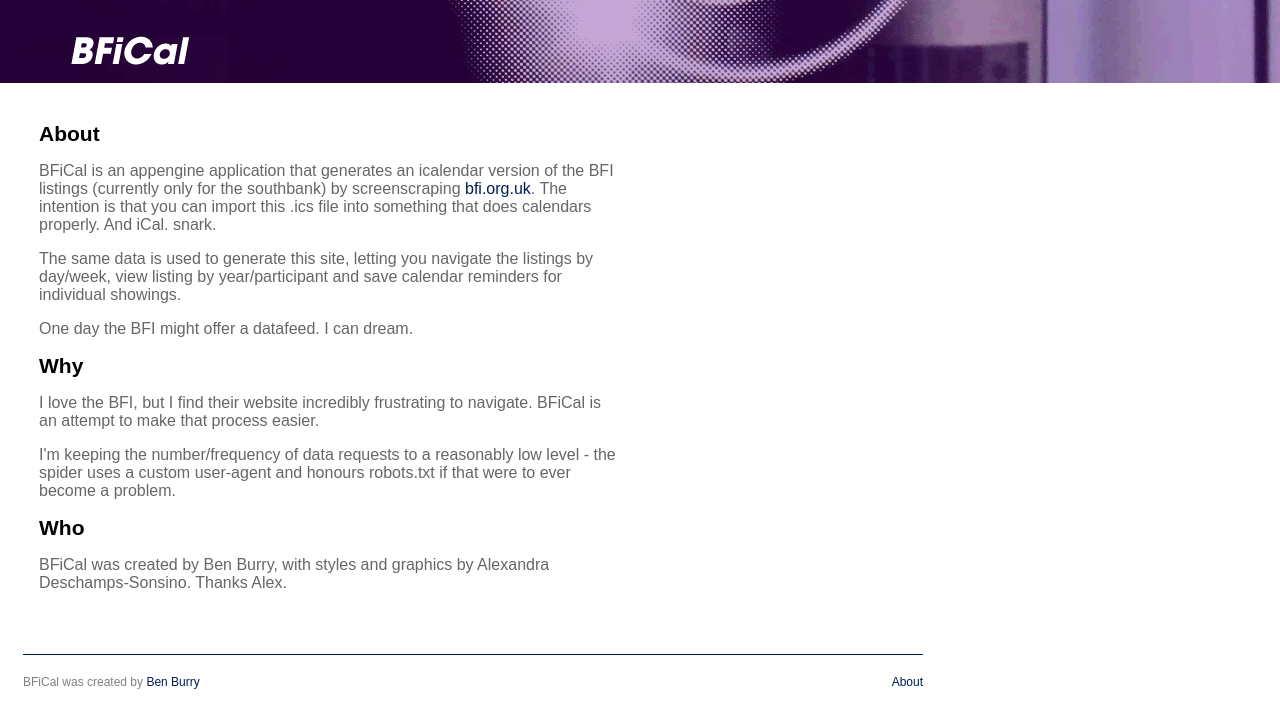
After one commit to benburry/bfical, a Django app: template templates/about.html in a window 1280 px wide. The commit adds this page. Shown: the top 728 px of the page. Run offline with Django 3.2, Linux system fonts and the light colour scheme; the template is opened without the code that fills it, so the values that code supplies are empty.

Commit message:
Small changes to css Added about page and generic template renderer

```diff
--- a/main.py
+++ b/main.py
@@ -60,11 +60,16 @@
         path = os.path.join(os.path.dirname(__file__), 'templates', 'events.html')
         self.response.out.write(template.render(path, {"events": events, "more": more,}))
 
+class DirectToTemplateHandler(webapp.RequestHandler):
+    def get(self, templatename):
+        self.response.out.write(template.render(os.path.join(os.path.dirname(__file__), 'templates', '%s.html' % templatename), {}))
+
 def main():
     #logging.getLogger().setLevel(logging.DEBUG if DEBUG else logging.WARN)
     logging.getLogger().setLevel(logging.DEBUG)
 
     application = webapp.WSGIApplication([
+                                            (r'/(about)$', DirectToTemplateHandler),
                                             (r'/event/([^\/]*)$', EventHandler),
                                             (r'/year/([^\/]*)$', YearHandler),
                                             (r'/more/([^\/]*)$', MoreHandler),
--- a/statics/css/style.css
+++ b/statics/css/style.css
@@ -127,12 +127,17 @@
 	font-weight: bold;
 	}
 
-p#bottom {
+div#bottom {
 	font: 12px arial, verdana, sans-serif;
 	color: #808080;
 	border-top: 1px solid #001C55;
 	padding: 20px 0 0 0;
 	margin: 30px 0 0 0;
+	}
+
+div#bottom a {
+	color: #001C55;
+	text-decoration: none;
 	}
 
 div.pnav {
--- /dev/null
+++ b/templates/about.html
@@ -0,0 +1,14 @@
+{% extends "base.html" %}
+{% block title %} BFiCal - About{% endblock %}
+{% block containertop %}{% endblock %}
+{% block body %}
+<h4>About</h4>
+<p>BFiCal is an appengine application that generates an icalendar version of the BFI listings (currently only for the southbank) by screenscraping <a href="http://www.bfi.org.uk/">bfi.org.uk</a>. The intention is that you can import this .ics file into something that does calendars properly. And iCal. snark.</p>
+<p>The same data is used to generate this site, letting you navigate the listings by day/week, view listing by year/participant and save calendar reminders for individual showings.</p>
+<p>One day the BFI might offer a datafeed. I can dream.</p>
+<h4>Why</h4>
+<p>I love the BFI, but I find their website incredibly frustrating to navigate. BFiCal is an attempt to make that process easier.</p>
+<p>I'm keeping the number/frequency of data requests to a reasonably low level - the spider uses a custom user-agent and honours robots.txt if that were to ever become a problem.</p>
+<h4>Who</h4>
+<p>BFiCal was created by Ben Burry, with styles and graphics by Alexandra Deschamps-Sonsino. Thanks Alex.</p>
+{% endblock %}
--- a/templates/base.html
+++ b/templates/base.html
@@ -18,17 +18,20 @@
 </script>
 </head>
 <body>
-<h1 id="logo"><a href="/"><span>An overview of what's on at the BFI</span></a></h1>
+<div id="logo"><a href="/"><span>An overview of what's on at the BFI</span></a></div>
 
 <div class="clear"></div>
 
 <div id="container">
-<h2 id="top">The full BFI schedule for importing into iCal or Google Calendar is available <a href="/calendar/southbank/southbank.ics">here</a>. </h2>
+{% block containertop %}<h2 id="top">The full BFI schedule for importing into iCal or Google Calendar is available <a href="/calendar/southbank/southbank.ics">here</a>. </h2>{% endblock %}
 <div id="content">
 {% block body %}{% endblock %}
 </div>
 <div class="clear"></div>
-<p id="bottom">BFiCal was created by <a href="http://github.com/benburry">Ben Burry</a></p>
+<div id="bottom">
+    <div style="float: left;">BFiCal was created by <a href="http://github.com/benburry">Ben Burry</a></div>
+    <div style="float: right;"><a href="/about">About</a></div>
+</div>
 </div>
 </body>
 </html>
```
